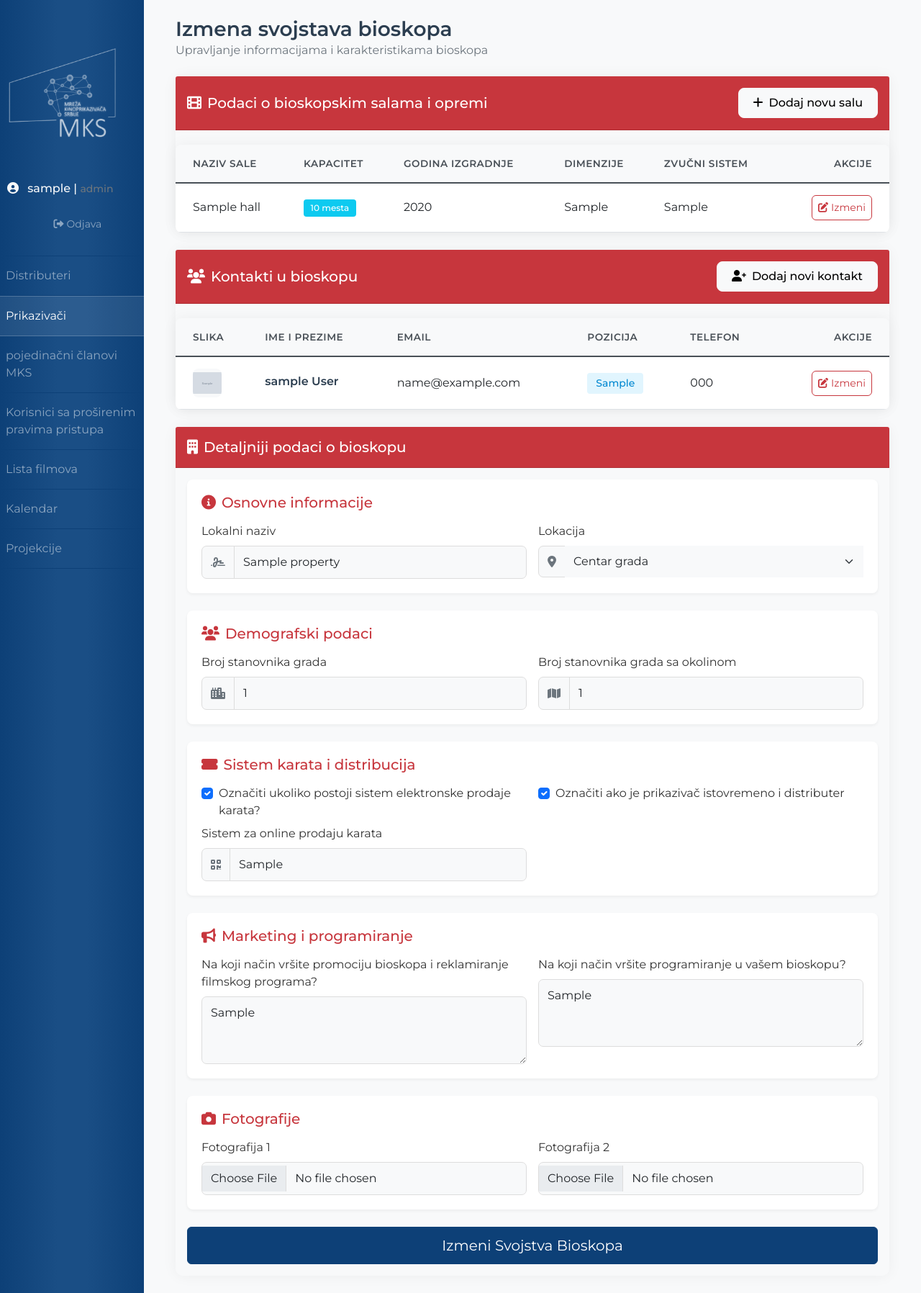
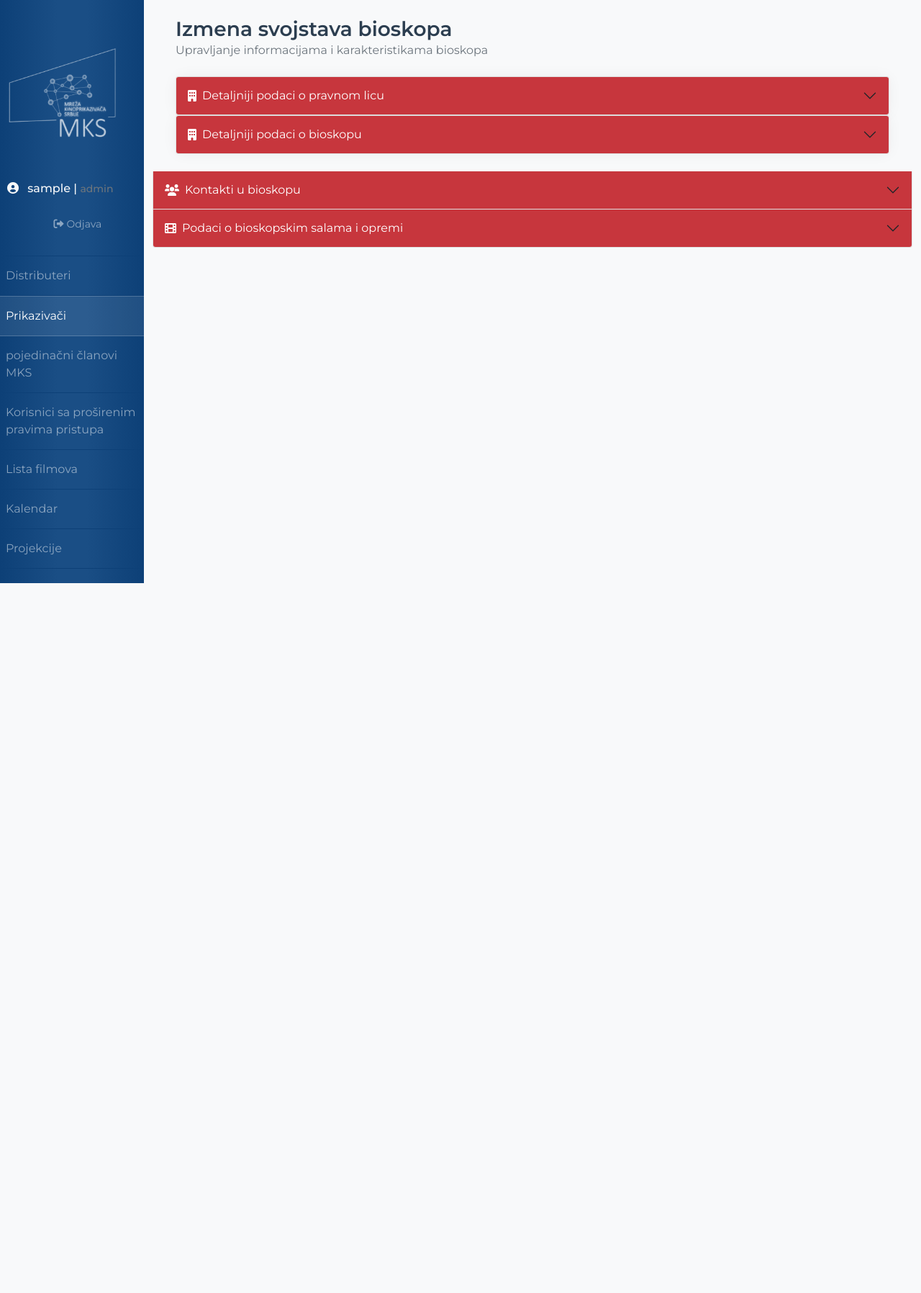
Before and after one commit to miiihaaas/eBioskop, a Flask app: page /edit_cinema_properties/1 in a window 1280 px wide. Shown: the whole page at 72% size. After the commit the page ends 810 px from the top, so only its background shows below. Run offline with Flask 3, Linux system fonts and the light colour scheme; a user stored in the database is signed in; tables that the repository leaves empty hold one stand-in row (values such as "Sample post"); grey boxes marked "Sample" are stand-in pictures; some libraries are stand-ins or nearby versions.

Commit message:
izmene 3

```diff
--- a/ebioskop/cinemas/forms.py
+++ b/ebioskop/cinemas/forms.py
@@ -168,7 +168,7 @@ class RegisterCinemaHallForm(FlaskForm):
                                             option_widget=CheckboxInput(), widget=ListWidget(prefix_label=False),
                                             validators=[Optional()])
 
-    installation_date = DateField('Datum instalacije', format='%Y-%m-%d', validators=[Optional()])
+    installation_date = DateField('Datum instalacije opreme', format='%Y-%m-%d', validators=[Optional()])
 
     acquisition_method = SelectMultipleField('Način nabavke opreme', choices=[('sopstvena_sredstva', 'Sopstvena sredstva'),
                                                                                 ('investicija_lokalne_samouprave', 'Investicija lokalne samouprave'),
--- a/ebioskop/cinemas/routes.py
+++ b/ebioskop/cinemas/routes.py
@@ -695,7 +695,7 @@ def create_mkps_member():
 @cinemas.route('/edit_mkps_member/<int:member_id>', methods=['GET', 'POST'])
 def edit_mkps_member(member_id):
     route_name = request.endpoint
-    member = MemberMKS.query.get(member_id)
+    member = MemberMKPS.query.get(member_id)
     # Kreirajte formu bez objekta
     form = EditMemberMKSForm()
 
--- a/ebioskop/distributors/routes.py
+++ b/ebioskop/distributors/routes.py
@@ -217,8 +217,8 @@ def exhibitors():
     # Formatiranje start_date u string
     start_date_str = start_date.strftime('%Y-%m-%d')
 
-    # Postavljanje end_date na 7 dana nakon start_date
-    end_date = start_date + timedelta(days=7)
+    # Postavljanje end_date na 6 dana nakon start_date
+    end_date = start_date + timedelta(days=6)
     end_date_str = end_date.strftime('%Y-%m-%d')
 
     # Dobijanje parametara za filtere
--- a/ebioskop/models.py
+++ b/ebioskop/models.py
@@ -278,7 +278,7 @@ class CinemaHall(db.Model):
     has_silver_screen = db.Column(db.Boolean)  # Da li poseduje silver screen (ako postoji 3D oprema)
 
     connected_devices = db.Column(JSON)  # Povezani uređaji (Blue-ray, DVD, računar)
-    installation_date = db.Column(db.Date)  # Datum instalacije
+    installation_date = db.Column(db.Date)  # Datum instalacije opreme
     acquisition_method = db.Column(JSON)  # Način nabavke opreme i procenat finansiranja
 
     # Ostala Polja - Video projektor sekcija
--- a/ebioskop/templates/cinema_hall.html
+++ b/ebioskop/templates/cinema_hall.html
@@ -203,7 +203,7 @@
                                 </div>
                             </div>
 
-                            <!-- Datum instalacije -->
+                            <!-- Datum instalacije opreme -->
                             <div class="mb-3">
                                 {{ form.installation_date.label(class="form-label") }}
                                 {{ form.installation_date(class="form-control", type="date") }}
--- a/ebioskop/templates/cinema_properties.html
+++ b/ebioskop/templates/cinema_properties.html
@@ -12,117 +12,35 @@
         </h1>
         <p class="text-muted mb-0">Upravljanje informacijama i karakteristikama bioskopa</p>
     </div>
-
-    {% if route_name == 'cinemas.edit_cinema_properties' %}
-    <!-- Bioskopske sale -->
-    <div class="cinema-card mb-4">
-        <div class="card-header bg-primary text-white d-flex justify-content-between align-items-center p-3">
-            <h3 class="m-0 h5"><i class="fas fa-film me-2"></i>Podaci o bioskopskim salama i opremi</h3>
-            <a href="{{ url_for('cinemas.create_cinema_hall', cinema_properties_id=cinema_properties.id) }}"
-               class="btn btn-add btn-light">
-                <i class="fas fa-plus me-2"></i>Dodaj novu salu
-            </a>
+    <!-- Podaci o pravnom licu -->
+    <div class="accordion cinema-card" id="legal-entity-details">
+        <div class="accordion-item">
+            <h2 class="accordion-header" id="headingOne">
+                <button class="accordion-button collapsed  bg-primary text-white p-3" type="button" data-bs-toggle="collapse" data-bs-target="#collapseOne" aria-expanded="false" aria-controls="collapseOne">
+                    <i class="fas fa-building me-2"></i>Detaljniji podaci o pravnom licu
+                </button>
+            </h2>
+            <div id="collapseOne" class="accordion-collapse collapse" aria-labelledby="headingOne" data-bs-parent="#legal-entity-details">
+                <div class="accordion-body">
+                    <label class="label" for="">Work in progress</label>
+                    <p>- može da edituje samo zastupnika</p>
+                    <p>- može da generiše pdf sa svim podacima o svom bioskopu</p>
+                    <p>- ostala polja nisu editabilna</p>
                 </div>
-        <div class="card-body p-0">
-            <div class="table-responsive">
-                <table class="cinema-table table table-hover mb-0">
-                    <thead>
-                        <tr>
-                            <th class="ps-4">Naziv sale</th>
-                            <th>Kapacitet</th>
-                            <th>Godina izgradnje</th>
-                            <th>Dimenzije</th>
-                            <th>Zvučni sistem</th>
-                            <th class="text-end pe-4">Akcije</th>
-                        </tr>
-                    </thead>
-                    <tbody>
-                        {% for hall in halls %}
-                        <tr class="cinema-row">
-                            <td class="ps-4">{{ hall.hall_name }}</td>
-                            <td><span class="badge bg-info">{{ hall.hall_capacity }} mesta</span></td>
-                            <td>{{ hall.year_built }}</td>
-                            <td>{{ hall.dimensions }}</td>
-                            <td>{{ hall.sound_system }}</td>
-                            <td class="text-end pe-4">
-                                <a href="{{ url_for('cinemas.edit_cinema_hall', hall_id=hall.id) }}"
-                                   class="btn action-btn btn-outline-primary btn-sm">
-                                    <i class="fas fa-edit me-1"></i>Izmeni
-                                </a>
-                            </td>
-                        </tr>
-                        {% endfor %}
-                    </tbody>
-                </table>
             </div>
         </div>
     </div>
 
-    <!-- Kontakti u bioskopu -->
-    <div class="cinema-card mb-4">
-        <div class="card-header bg-primary text-white d-flex justify-content-between align-items-center p-3">
-            <h3 class="m-0 h5"><i class="fas fa-users me-2"></i>Kontakti u bioskopu</h3>
-            <a href="{{ url_for('users.register_cinema_manager', cinema_properties_id=cinema_properties.id) }}"
-               class="btn btn-add btn-light">
-                <i class="fas fa-user-plus me-2"></i>Dodaj novi kontakt
-            </a>
-        </div>
-        <div class="card-body p-0">
-            <div class="table-responsive">
-                <table class="cinema-table table table-hover mb-0">
-                    <thead>
-                        <tr>
-                            <th class="ps-4">Slika</th>
-                            <th>Ime i Prezime</th>
-                            <th>Email</th>
-                            <th>Pozicija</th>
-                            <th>Telefon</th>
-                            <th class="text-end pe-4">Akcije</th>
-                        </tr>
-                    </thead>
-                    <tbody>
-                        {% for contact in users %}
-                        <tr class="cinema-row">
-                            <td class="ps-4">
-                                <div class="cinema-logo">
-                                    {% if contact.photo %}
-                                        <img src="{{ url_for('static', filename='img/users/' + contact.photo) }}"
-                                             alt="{{ contact.user_name }} {{ contact.user_surname }}"
-                                             class="cinema-logo-img">
-                                    {% else %}
-                                        <img src="{{ url_for('static', filename='img/default_user.png') }}"
-                                             alt="Default User"
-                                             class="cinema-logo-img">
-                                    {% endif %}
-                                </div>
-                            </td>
-                            <td>
-                                <div class="cinema-name">{{ contact.user_name }} {{ contact.user_surname }}</div>
-                            </td>
-                            <td>{{ contact.user_mail }}</td>
-                            <td><span class="legal-form-badge">{{ contact.position }}</span></td>
-                            <td>{{ contact.phone }}</td>
-                            <td class="text-end pe-4">
-                                <a href="{{ url_for('users.edit_cinema_manager', user_id=contact.id) }}"
-                                   class="btn action-btn btn-outline-primary btn-sm">
-                                    <i class="fas fa-edit me-1"></i>Izmeni
-                                </a>
-                            </td>
-                        </tr>
-                        {% endfor %}
-                    </tbody>
-                </table>
-            </div>
-        </div>
-    </div>
-    {% endif %}
-
     <!-- Podaci o bioskopu -->
-    <div class="cinema-card">
-        <div class="card-header bg-primary text-white p-3">
-            <h3 class="m-0 h5"><i class="fas fa-building me-2"></i>Detaljniji podaci o bioskopu</h3>
-        </div>
-        <div class="card-body">
+    <div class="accordion cinema-card" id="cinemaDetailsAccordion">
+        <div class="accordion-item">
+            <h2 class="accordion-header" id="cinemaDetailsHeader">
+                <button class="accordion-button bg-primary text-white p-3 collapsed" type="button" data-bs-toggle="collapse" data-bs-target="#cinemaDetailsCollapse" aria-expanded="true" aria-controls="cinemaDetailsCollapse">
+                    <i class="fas fa-building me-2"></i>Detaljniji podaci o bioskopu
+                </button>
+            </h2>
+            <div id="cinemaDetailsCollapse" class="accordion-collapse collapse" aria-labelledby="cinemaDetailsHeader">
+                <div class="accordion-body">
                     <form method="POST" enctype="multipart/form-data">
                         {{ form.hidden_tag() }}
 
@@ -302,6 +220,124 @@
                 </div>
             </div>
         </div>
+    </div>
+    </div>
+
+    {% if route_name == 'cinemas.edit_cinema_properties' %}
+    <!-- Kontakti u bioskopu -->
+    <div class="accordion-item">
+        <h2 class="accordion-header" id="contactsHeader">
+            <button class="accordion-button bg-primary text-white p-3 collapsed" type="button" data-bs-toggle="collapse" data-bs-target="#contactsCollapse" aria-expanded="true" aria-controls="contactsCollapse">
+                <i class="fas fa-users me-2"></i>Kontakti u bioskopu
+            </button>
+        </h2>
+        <div id="contactsCollapse" class="accordion-collapse collapse" aria-labelledby="contactsHeader">
+            <div class="accordion-body p-0">
+                <div class="d-flex justify-content-end p-3">
+                    <a href="{{ url_for('users.register_cinema_manager', cinema_properties_id=cinema_properties.id) }}"
+                    class="btn btn-primary btn-sm">
+                        <i class="fas fa-user-plus me-2"></i>Dodaj novi kontakt
+                    </a>
+                </div>
+                <div class="table-responsive">
+                    <table class="cinema-table table table-hover mb-0">
+                        <thead>
+                            <tr>
+                                <th class="ps-4">Slika</th>
+                                <th>Ime i Prezime</th>
+                                <th>Email</th>
+                                <th>Pozicija</th>
+                                <th>Telefon</th>
+                                <th class="text-end pe-4">Akcije</th>
+                            </tr>
+                        </thead>
+                        <tbody>
+                            {% for contact in users %}
+                            <tr class="cinema-row">
+                                <td class="ps-4">
+                                    <div class="cinema-logo">
+                                        {% if contact.photo %}
+                                            <img src="{{ url_for('static', filename='img/users/' + contact.photo) }}"
+                                                alt="{{ contact.user_name }} {{ contact.user_surname }}"
+                                                class="cinema-logo-img">
+                                        {% else %}
+                                            <img src="{{ url_for('static', filename='img/default_user.png') }}"
+                                                alt="Default User"
+                                                class="cinema-logo-img">
+                                        {% endif %}
+                                    </div>
+                                </td>
+                                <td>
+                                    <div class="cinema-name">{{ contact.user_name }} {{ contact.user_surname }}</div>
+                                </td>
+                                <td>{{ contact.user_mail }}</td>
+                                <td><span class="legal-form-badge">{{ contact.position }}</span></td>
+                                <td>{{ contact.phone }}</td>
+                                <td class="text-end pe-4">
+                                    <a href="{{ url_for('users.edit_cinema_manager', user_id=contact.id) }}"
+                                    class="btn action-btn btn-outline-primary btn-sm">
+                                        <i class="fas fa-edit me-1"></i>Izmeni
+                                    </a>
+                                </td>
+                            </tr>
+                            {% endfor %}
+                        </tbody>
+                    </table>
+                </div>
+            </div>
+        </div>
+    </div>
+    <!-- Bioskopske sale -->
+    <div class="accordion-item">
+        <h2 class="accordion-header" id="hallsHeader">
+            <button class="accordion-button bg-primary text-white p-3 collapsed" type="button" data-bs-toggle="collapse" data-bs-target="#hallsCollapse" aria-expanded="true" aria-controls="hallsCollapse">
+                <i class="fas fa-film me-2"></i>Podaci o bioskopskim salama i opremi
+            </button>
+        </h2>
+        <div id="hallsCollapse" class="accordion-collapse collapse" aria-labelledby="hallsHeader">
+            <div class="accordion-body p-0">
+                <div class="d-flex justify-content-end p-3">
+                    <a href="{{ url_for('cinemas.create_cinema_hall', cinema_properties_id=cinema_properties.id) }}"
+                    class="btn btn-primary btn-sm">
+                        <i class="fas fa-plus me-2"></i>Dodaj novu salu
+                    </a>
+                </div>
+                <div class="table-responsive">
+                    <table class="cinema-table table table-hover mb-0">
+                        <thead>
+                            <tr>
+                                <th class="ps-4">Naziv sale</th>
+                                <th>Kapacitet</th>
+                                <th>Godina izgradnje</th>
+                                <th>Dimenzije</th>
+                                <th>Zvučni sistem</th>
+                                <th class="text-end pe-4">Akcije</th>
+                            </tr>
+                        </thead>
+                        <tbody>
+                            {% for hall in halls %}
+                            <tr class="cinema-row">
+                                <td class="ps-4">{{ hall.hall_name }}</td>
+                                <td><span class="badge bg-info">{{ hall.hall_capacity }} mesta</span></td>
+                                <td>{{ hall.year_built }}</td>
+                                <td>{{ hall.dimensions }}</td>
+                                <td>{{ hall.sound_system }}</td>
+                                <td class="text-end pe-4">
+                                    <a href="{{ url_for('cinemas.edit_cinema_hall', hall_id=hall.id) }}"
+                                    class="btn action-btn btn-outline-primary btn-sm">
+                                        <i class="fas fa-edit me-1"></i>Izmeni
+                                    </a>
+                                </td>
+                            </tr>
+                            {% endfor %}
+                        </tbody>
+                    </table>
+                </div>
+            </div>
+        </div>
+    </div>
+    {% endif %}
+</div>
 {% endblock %}
 {% block scripts %}
 {{ super() }}
--- a/ebioskop/users/routes.py
+++ b/ebioskop/users/routes.py
@@ -1,5 +1,7 @@
 import os
 import secrets
+
+from sqlalchemy.util import b
 from ebioskop import bcrypt
 from flask import Blueprint, app, current_app, flash, redirect, render_template, request, url_for
 from flask_login import current_user, login_required, login_user, logout_user
@@ -176,7 +178,7 @@ def register_distributor_manager(distributor_id):
     form = RegisterDistributorManagerForm()
 
     if form.validate_on_submit():
-        hashed_password = generate_password_hash("test")
+        hashed_password = bcrypt.generate_password_hash("test").decode('utf-8')
 
         new_user = User(
             user_name=form.user_name.data,
```
Lines whose indentation alone changed are shown as unchanged.
